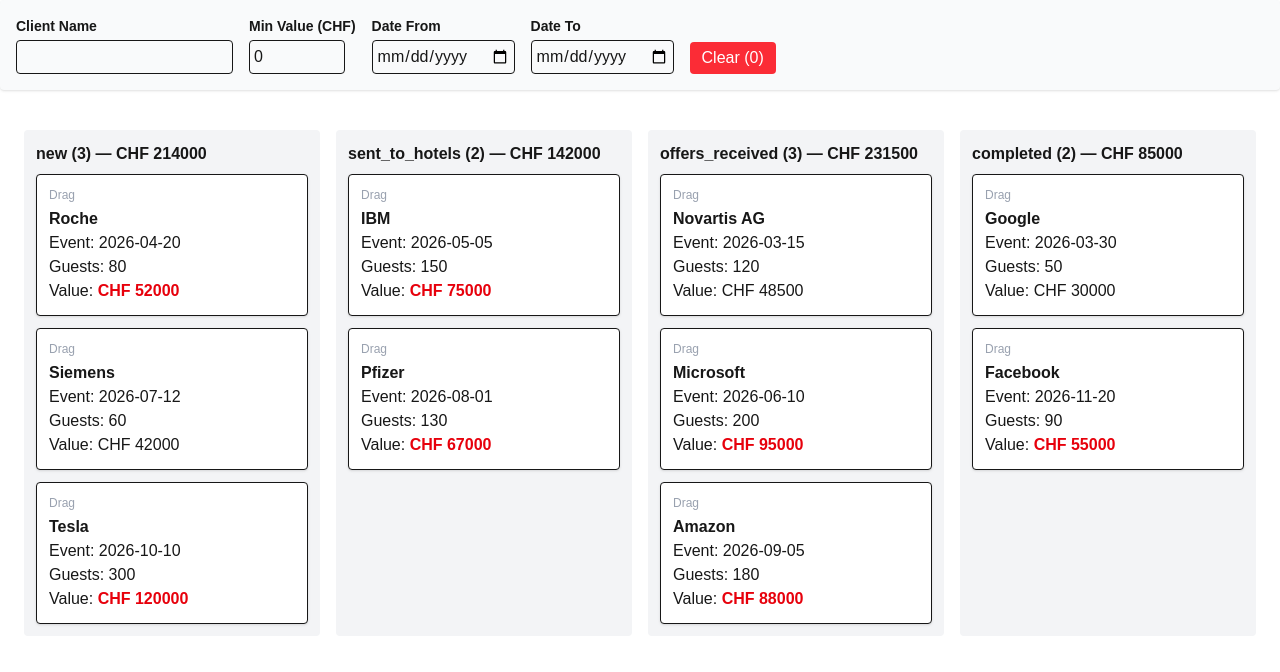
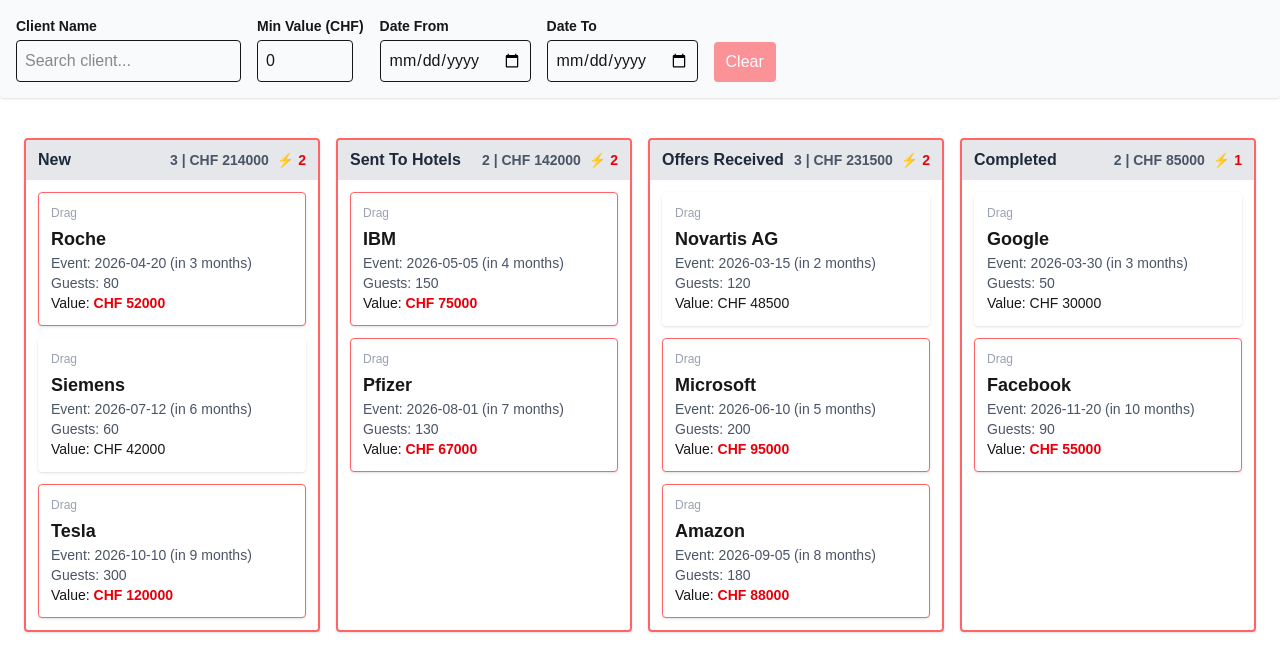
Before and after one commit to Oto48/Kanban, a Next.js app: page / in a window 1280 px wide. Shown: the top 672 px of the page. Built offline with nearby package versions, Linux system fonts and the light colour scheme.

Commit message:
edit styles

```diff
--- a/package.json
+++ b/package.json
@@ -12,6 +12,7 @@
     "@dnd-kit/core": "^6.3.1",
     "@dnd-kit/modifiers": "^9.0.0",
     "@dnd-kit/sortable": "^10.0.0",
+    "date-fns": "^4.1.0",
     "lodash.debounce": "^4.0.8",
     "next": "^14.2.35",
     "react": "^18.3.1",
@@ -24,9 +25,11 @@
     "@types/node": "^20",
     "@types/react": "^19",
     "@types/react-dom": "^19",
+    "autoprefixer": "^10.4.23",
     "eslint": "^9",
     "eslint-config-next": "16.1.1",
-    "tailwindcss": "^4",
+    "postcss": "^8.5.6",
+    "tailwindcss": "^4.1.18",
     "typescript": "^5"
   }
 }
--- a/src/app/page.tsx
+++ b/src/app/page.tsx
@@ -68,7 +68,7 @@
                 collisionDetection={closestCenter}
                 onDragEnd={handleDragEnd}
             >
-                <div className="p-6 flex gap-4 overflow-x-auto">
+                <div className="p-6 flex flex-col md:flex-row md:flex-wrap gap-4 justify-between">
                     {phases.map((phase) => (
                         <KanbanColumn
                             key={phase}
--- a/src/components/FilterPanel.tsx
+++ b/src/components/FilterPanel.tsx
@@ -1,6 +1,6 @@
 "use client";
 
-import { useState, useEffect } from "react";
+import { useState, useEffect, useCallback } from "react";
 import { useInquiryStore } from "@/store/inquiryStore";
 import debounce from "lodash.debounce";
 
@@ -12,13 +12,17 @@
     const [dateFrom, setDateFrom] = useState(filters.dateFrom || "");
     const [dateTo, setDateTo] = useState(filters.dateTo || "");
 
-    const updateClientName = debounce((value: string) => {
-        setFilters({ clientName: value });
-    }, 300);
+    const updateClientName = useCallback(
+        debounce((value: string) => {
+            setFilters({ clientName: value });
+        }, 300),
+        []
+    );
 
     useEffect(() => {
         updateClientName(clientName);
-    }, [clientName]);
+        return () => updateClientName.cancel();
+    }, [clientName, updateClientName]);
 
     const handleMinValueChange = (e: React.ChangeEvent<HTMLInputElement>) => {
         const value = Number(e.target.value);
@@ -63,7 +67,8 @@
                     type="text"
                     value={clientName}
                     onChange={(e) => setClientName(e.target.value)}
-                    className="border rounded p-1"
+                    className="border rounded p-2 focus:ring-2 focus:ring-blue-300 focus:outline-none"
+                    placeholder="Search client..."
                 />
             </div>
 
@@ -75,7 +80,8 @@
                     type="number"
                     value={minValue}
                     onChange={handleMinValueChange}
-                    className="border rounded p-1 w-24"
+                    className="border rounded p-2 w-24 focus:ring-2 focus:ring-blue-300 focus:outline-none"
+                    min={0}
                 />
             </div>
 
@@ -85,7 +91,7 @@
                     type="date"
                     value={dateFrom}
                     onChange={handleDateFromChange}
-                    className="border rounded p-1"
+                    className="border rounded p-2 focus:ring-2 focus:ring-blue-300 focus:outline-none"
                 />
             </div>
 
@@ -95,15 +101,25 @@
                     type="date"
                     value={dateTo}
                     onChange={handleDateToChange}
-                    className="border rounded p-1"
+                    className="border rounded p-2 focus:ring-2 focus:ring-blue-300 focus:outline-none"
                 />
             </div>
 
             <button
                 onClick={clearFilters}
-                className="bg-red-500 text-white px-3 py-1 rounded hover:bg-red-600"
+                className={`flex items-center gap-2 bg-red-500 text-white px-3 py-2 rounded hover:bg-red-600 transition ${
+                    activeCount === 0
+                        ? "opacity-50 cursor-not-allowed"
+                        : "cursor-pointer"
+                }`}
+                disabled={activeCount === 0}
             >
-                Clear ({activeCount})
+                Clear
+                {activeCount > 0 && (
+                    <span className="bg-white text-red-500 rounded-full px-2 text-xs font-semibold">
+                        {activeCount}
+                    </span>
+                )}
             </button>
         </div>
     );
--- a/src/components/InquiryCard.tsx
+++ b/src/components/InquiryCard.tsx
@@ -1,44 +1,66 @@
 "use client";
 
+import React, { memo, useMemo } from "react";
 import { Inquiry } from "@/types/inquiry";
 import { useInquiryStore } from "@/store/inquiryStore";
 import { useDraggable } from "@dnd-kit/core";
+import { formatDistanceToNow } from "date-fns";
 
 interface Props {
     inquiry: Inquiry;
 }
 
-export default function InquiryCard({ inquiry }: Props) {
+function InquiryCardComponent({ inquiry }: Props) {
     const { selectInquiry } = useInquiryStore();
 
-    const { attributes, listeners, setNodeRef, transform } = useDraggable({
-        id: inquiry.id,
-    });
+    const { attributes, listeners, setNodeRef, transform, isDragging } =
+        useDraggable({
+            id: inquiry.id,
+        });
 
     const style = transform
         ? { transform: `translate3d(${transform.x}px, ${transform.y}px, 0)` }
         : undefined;
 
+    const relativeDate = useMemo(
+        () =>
+            formatDistanceToNow(new Date(inquiry.eventDate), {
+                addSuffix: true,
+            }),
+        [inquiry.eventDate]
+    );
+
     return (
         <div
             ref={setNodeRef}
             style={style}
-            className="border p-3 rounded shadow-sm bg-white cursor-pointer"
+            className={`inquiry-card border rounded p-3 bg-white cursor-pointer shadow-sm transition-transform duration-50
+    ${
+        isDragging
+            ? "shadow-lg scale-105 z-10"
+            : "hover:shadow-md hover:-translate-y-1"
+    }
+    ${inquiry.potentialValue > 50000 ? "border-red-400" : "border-transparent"}
+  `}
             onClick={() => selectInquiry(inquiry)}
         >
             <div
                 {...listeners}
                 {...attributes}
-                className="cursor-move text-xs text-gray-400 mb-1"
+                className="cursor-move text-xs text-gray-400 mb-1 select-none"
                 onClick={(e) => e.stopPropagation()}
             >
                 Drag
             </div>
 
-            <div className="font-semibold">{inquiry.clientName}</div>
-            <div>Event: {inquiry.eventDate}</div>
-            <div>Guests: {inquiry.guestCount}</div>
-            <div>
+            <div className="font-semibold text-lg">{inquiry.clientName}</div>
+            <div className="text-sm text-gray-600">
+                Event: {inquiry.eventDate} ({relativeDate})
+            </div>
+            <div className="text-sm text-gray-600">
+                Guests: {inquiry.guestCount}
+            </div>
+            <div className="text-sm">
                 Value:{" "}
                 <span
                     className={
@@ -53,3 +75,5 @@
         </div>
     );
 }
+
+export default memo(InquiryCardComponent);
--- a/src/components/KanbanColumn.tsx
+++ b/src/components/KanbanColumn.tsx
@@ -14,18 +14,38 @@
 
     const totalValue = inquiries.reduce((sum, i) => sum + i.potentialValue, 0);
 
+    const highValueCount = inquiries.filter(
+        (i) => i.potentialValue > 50000
+    ).length;
+
     return (
         <div
             ref={setNodeRef}
-            className="flex-1 bg-gray-100 p-3 rounded space-y-3 min-w-[250px]"
+            className={`flex-1 rounded min-w-[250px] lg:max-w-[calc(33%-0.5em)] shadow-sm hover:shadow-md transition-all
+                ${
+                    highValueCount > 0
+                        ? "border-2 border-red-400"
+                        : "border border-transparent"
+                }
+            `}
         >
-            <div className="font-bold mb-2">
-                {phase} ({inquiries.length}) — CHF {totalValue}
+            <div className="bg-gray-200 rounded-t px-3 py-2 font-bold text-gray-800 flex justify-between items-center">
+                <span className="capitalize">{phase.replace(/_/g, " ")}</span>
+                <span className="text-sm text-gray-600">
+                    {inquiries.length} | CHF {totalValue}
+                    {highValueCount > 0 && (
+                        <span className="ml-2 text-red-600 font-semibold">
+                            ⚡ {highValueCount}
+                        </span>
+                    )}
+                </span>
             </div>
 
-            {inquiries.map((i) => (
-                <InquiryCard key={i.id} inquiry={i} />
-            ))}
+            <div className="p-3 space-y-3">
+                {inquiries.map((i) => (
+                    <InquiryCard key={i.id} inquiry={i} />
+                ))}
+            </div>
         </div>
     );
 }
```
Also changed, not shown: 1 other file (tests, documents, lock files or other folders).
